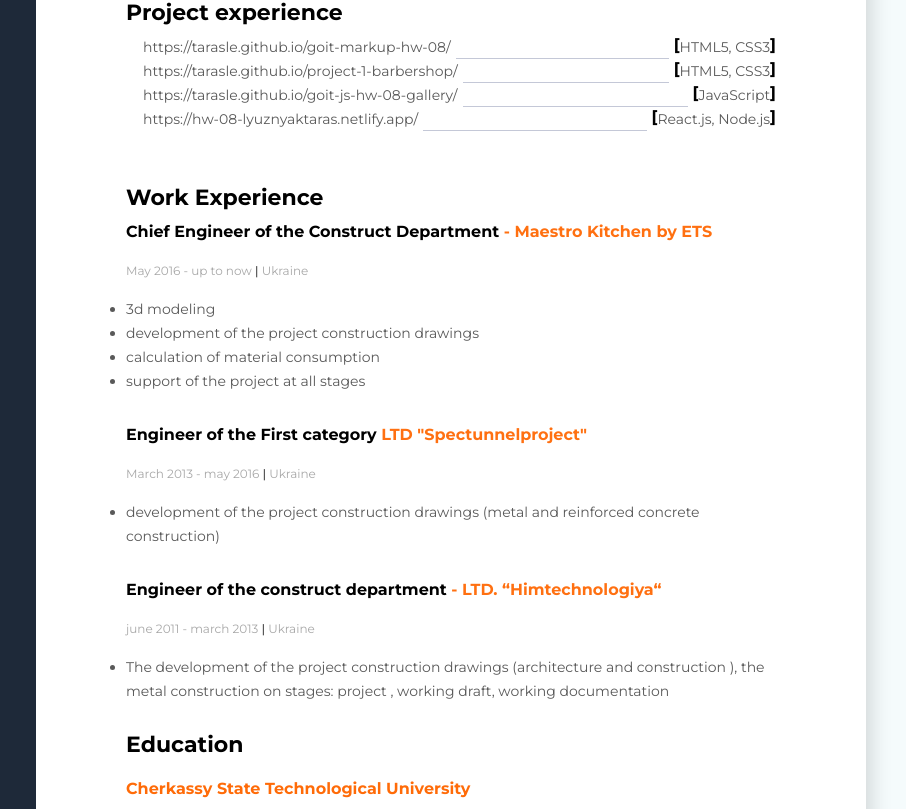
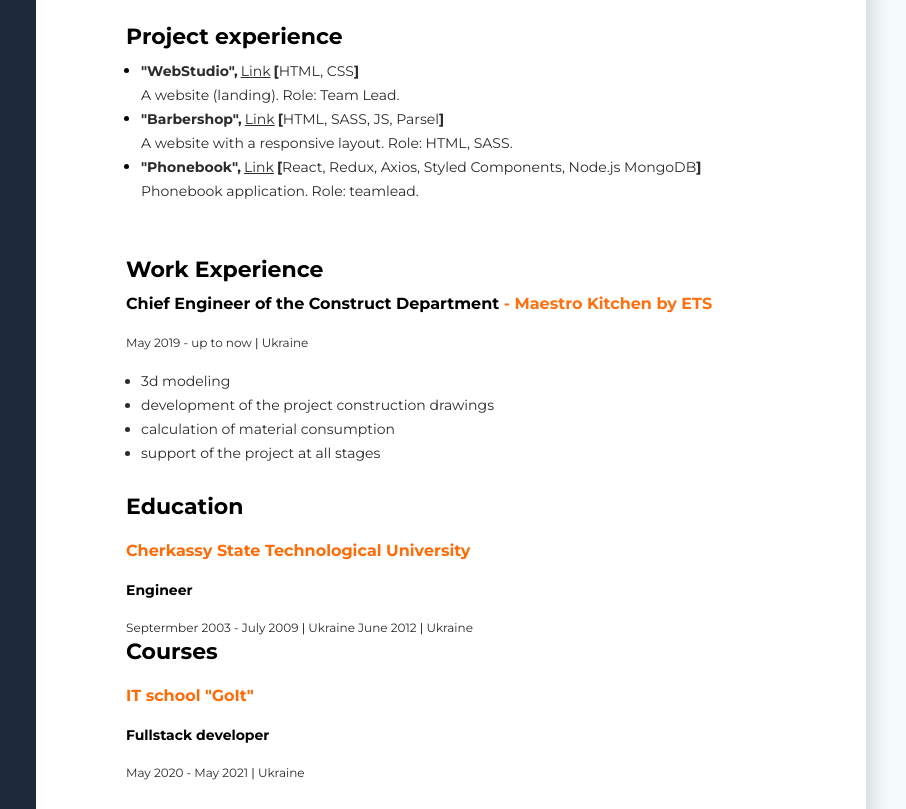
Before and after one commit to TarasLE/taras_lyuznyak_cv, a website: page index.html in a window 1280 px wide. Shown: the part 471-1280 px from the top of the page, 374-1280 px from the left. Drawn offline with Linux system fonts and the light colour scheme.

Commit message:
summary + workplaces remarks

```diff
--- a/css/style.css
+++ b/css/style.css
@@ -22,7 +22,6 @@ body {
 }
 .sidebar {
   background: #1e2939;
-  /* background: #daf7a6; */
   width: 370px;
   padding-bottom: 40px;
 }
@@ -30,10 +29,10 @@ body {
   width: 370px;
 }
 .about-me-container {
-  padding-left: 90px;
-  padding-right: 90px;
-  padding-top: 110px;
-  padding-bottom: 110px;
+  margin-left: 90px;
+  margin-right: 90px;
+  margin-top: 110px;
+  margin-bottom: 110px;
 }
 
 .contacts-container {
@@ -51,7 +50,6 @@ body {
 }
 
 .contacts-link {
-  /* border: 1px solid; */
   display: flex;
   font-size: 14px;
   font-weight: 400;
@@ -61,15 +59,15 @@ body {
   text-decoration: none;
   -webkit-transition: color 250ms cubic-bezier(0.4, 0, 0.2, 1);
   transition: color 250ms cubic-bezier(0.4, 0, 0.2, 1);
-  /* align-items: center; */
 }
 .projects-link {
+  padding-left: 3px;
+  padding-right: 3px;
   min-width: max-content;
   font-size: 14px;
   font-weight: 400;
   line-height: 24px;
-  color: #595959;
-  text-decoration: none;
+  color: #2b2b2b;
   -webkit-transition: color 250ms cubic-bezier(0.4, 0, 0.2, 1);
   transition: color 250ms cubic-bezier(0.4, 0, 0.2, 1);
 }
@@ -79,16 +77,7 @@ body {
 .contacts-link:focus,
 .projects-link:focus {
   color: #2196f3;
-  /* color: #ff6b08; */
 }
-
-/* .contacts-link-type {
-  font-size: 14px;
-  font-weight: 700;
-  line-height: 24px;
-  color: #fff;
-  margin-right: 10px;
-} */
 
 .skills-title {
   font-size: 22px;
@@ -119,6 +108,7 @@ body {
   font-weight: 700;
   line-height: 24px;
   margin-bottom: 23px;
+  color: #ff6b08;
 }
 
 .name {
@@ -149,7 +139,7 @@ body {
   font-size: 14px;
   font-weight: 400;
   line-height: 24px;
-  color: #595959;
+  color: #2b2b2b;
 }
 .tech-block {
   display: flex;
@@ -158,11 +148,11 @@ body {
 
 .project-item {
   display: flex;
-  flex-direction: row;
-  justify-content: space-between;
-  align-items: flex-end;
+  font-size: 14px;
+  font-weight: 400;
+  line-height: 24px;
+  color: #2b2b2b;
   font-weight: 700;
-  margin-left: 17px;
 }
 
 .project-container {
@@ -184,7 +174,7 @@ body {
   font-size: 12px;
   font-weight: 400;
   line-height: 24px;
-  color: #a8a8a8;
+  color: #2b2b2b;
 }
 
 .profession-divider {
@@ -199,7 +189,8 @@ body {
   font-size: 14px;
   font-weight: 400;
   line-height: 24px;
-  color: #595959;
+  color: #2b2b2b;
+  margin-left: 15px;
 }
 
 .education {
@@ -238,3 +229,7 @@ body {
   margin-right: 10px;
   fill: currentColor;
 }
+
+.aboutme-list {
+  margin-left: 15px;
+}
--- a/index.html
+++ b/index.html
@@ -164,7 +164,8 @@
           <h3 class="about-me-title">Summary</h3>
           <p class="description">
             Hi there, I`m Taras, starter front-end developer. Looking for a
-            full-time position. Sure that my formal experience and present base
+            full-time position. I have sound knowledge of HTML, CSS, JavaScript,
+            and React.Sure that my formal experience and present base
             of acquired IT knowledge togeater will be usefull in resolving
             important goals, necessary tasks and help achieve great results in
             your company.
@@ -175,62 +176,63 @@
         <div class="project-container">
           <h3 class="about-me-title">Project experience</h3>
 
-          <ol>
-            <li class="project-item">
+          <ul>
+            <li class="aboutme-list">
+              <div class="project-item">
+                "WebStudio",
                 <a
                   class="projects-link"
                   href="https://tarasle.github.io/goit-markup-hw-08/"
                 >
-                https://tarasle.github.io/goit-markup-hw-08/
+                  Link
                 </a>
-              <div class="underline"></div>
                 <span class="tech-block"
-                ><b>[</b><span class="tech-name"> HTML5, CSS3 </span
+                  ><b>[</b><span class="tech-name"> HTML, CSS </span
                   ><b>]</b></span
                 >
+              </div>
+              <p class="tech-name">A website (landing). Role: Team Lead.</p>
             </li>
-            <li class="project-item">
+
+            <li class="aboutme-list">
+              <div class="project-item">
+                "Barbershop",
                 <a
                   class="projects-link"
                   href="https://tarasle.github.io/project-1-barbershop/"
                 >
-                https://tarasle.github.io/project-1-barbershop/
+                  Link
                 </a>
-              <div class="underline"></div>
                 <span class="tech-block"
-                ><b>[</b><span class="tech-name"> HTML5, CSS3 </span
+                  ><b>[</b><span class="tech-name"> HTML, SASS, JS, Parsel</span
                   ><b>]</b></span
                 >
+              </div>
+              <p class="tech-name">
+                A website with a responsive layout. Role: HTML, SASS.
+              </p>
             </li>
-            <li class="project-item">
-              <a
-                class="projects-link"
-                href="
-                   https://tarasle.github.io/goit-js-hw-08-gallery/"
-              >
-                https://tarasle.github.io/goit-js-hw-08-gallery/
-              </a>
-              <div class="underline"></div>
-              <span class="tech-block"
-                ><b>[</b><span class="tech-name"> JavaScript </span
-                ><b>]</b></span
-              >
-            </li>
-            <li class="project-item">
+            <li class="aboutme-list">
+              <div class="project-item">
+                "Phonebook",
                 <a
                   class="projects-link"
                   href="
                    https://hw-08-lyuznyaktaras.netlify.app/"
                 >
-                https://hw-08-lyuznyaktaras.netlify.app/
+                  Link
                 </a>
-              <div class="underline"></div>
+                <!-- <div class="underline"></div> -->
                 <span class="tech-block"
-                ><b>[</b><span class="tech-name"> React.js, Node.js </span
+                  ><b>[</b
+                  ><span class="tech-name">
+                    React, Redux, Axios, Styled Components, Node.js MongoDB </span
                   ><b>]</b></span
                 >
+              </div>
+              <p class="tech-name">Phonebook application. Role: teamlead.</p>
             </li>
-          </ol>
+          </ul>
         </div>
 
         <!--- Work Experience --->
@@ -244,7 +246,7 @@
               <span class="profession-company">- Maestro Kitchen by ETS </span>
             </h4>
             <span class="profession-period">
-              May 2016 - up to now
+              May 2019 - up to now
               <span class="profession-divider">|</span> Ukraine
             </span>
 
@@ -262,45 +264,6 @@
             </ul>
           </div>
 
-          <!-- Company name 2-->
-          <div>
-            <h4 class="profession-title">
-              Engineer of the First category
-              <span class="profession-company">LTD "Spectunnelproject"</span>
-            </h4>
-            <span class="profession-period">
-              March 2013 - may 2016
-              <span class="profession-divider">|</span> Ukraine
-            </span>
-
-            <ul class="professional-duties">
-              <li class="professional-duties-item">
-                development of the project construction drawings (metal and
-                reinforced concrete construction)
-              </li>
-            </ul>
-          </div>
-
-          <!-- Company name 3-->
-          <div>
-            <h4 class="profession-title">
-              Engineer of the construct department
-              <span class="profession-company">- LTD. “Himtechnologiya“</span>
-            </h4>
-            <span class="profession-period">
-              june 2011 - march 2013
-              <span class="profession-divider">|</span> Ukraine
-            </span>
-
-            <ul class="professional-duties">
-              <li class="professional-duties-item">
-                The development of the project construction drawings
-                (architecture and construction ), the metal construction on
-                stages: project , working draft, working documentation
-              </li>
-            </ul>
-          </div>
-        </div>
 
         <!--Education-->
 
@@ -312,16 +275,15 @@
             Septermber 2003 - July 2009
             <span class="profession-divider">|</span> Ukraine
           </span>
-          <p class="education">Courses "Your English School"</p>
-          <p class="education-grade">
-            Intermediate (Council of Europe Level B1)
-          </p>
           <span class="profession-period">
             June 2012
             <span class="profession-divider">|</span> Ukraine
           </span>
-          <p class="education">Courses "Go-it"</p>
-          <p class="education-grade">Front-End / Fullstack developer</p>
+        </div>
+        <div>
+          <h3 class="about-me-title">Courses</h3>
+          <p class="education">IT school "GoIt"</p>
+          <p class="education-grade"> Fullstack developer</p>
           <span class="profession-period">
             May 2020 - May 2021
             <span class="profession-divider">|</span> Ukraine
```
Lines whose indentation alone changed are shown as unchanged.
